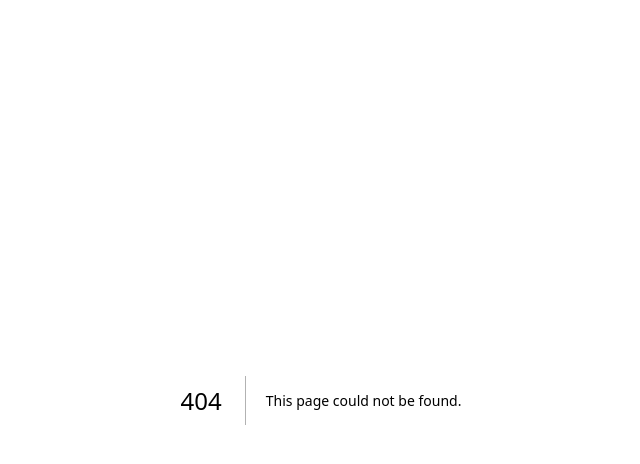
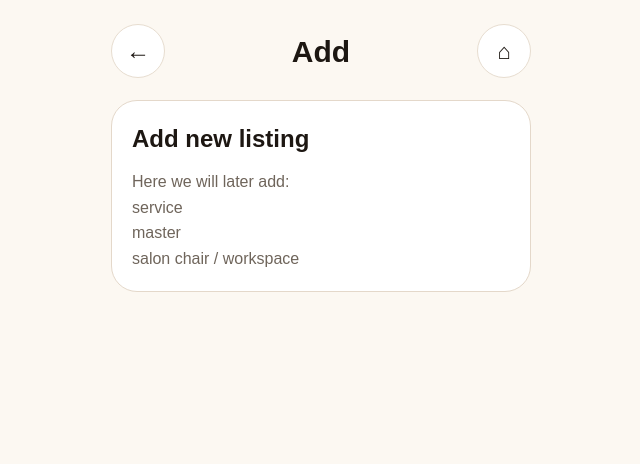
Before and after one commit to bellasalon4u-source/mapbookapp, a Next.js app: page /add in a window 1280 px wide. Before the commit this address had no page. Shown: the top 464 px of the page, without its empty margins (319-959 px from the left). Built offline with nearby package versions, Linux system fonts and the light colour scheme.

Commit message:
create add page

```diff
--- /dev/null
+++ b/app/add/page.tsx
@@ -0,0 +1,80 @@
+'use client';
+
+import { useRouter } from 'next/navigation';
+
+export default function AddPage() {
+  const router = useRouter();
+
+  return (
+    <main
+      style={{
+        minHeight: '100vh',
+        background: '#fcf8f2',
+        fontFamily: 'Arial, sans-serif',
+        color: '#1d1712',
+        padding: 24,
+      }}
+    >
+      <div style={{ maxWidth: 420, margin: '0 auto' }}>
+        <div
+          style={{
+            display: 'flex',
+            justifyContent: 'space-between',
+            alignItems: 'center',
+            marginBottom: 22,
+          }}
+        >
+          <button
+            onClick={() => router.back()}
+            style={{
+              width: 54,
+              height: 54,
+              borderRadius: 999,
+              border: '1px solid #e7ddd0',
+              background: '#fff',
+              fontSize: 24,
+            }}
+          >
+            ←
+          </button>
+
+          <div style={{ fontSize: 30, fontWeight: 800 }}>Add</div>
+
+          <button
+            onClick={() => router.push('/')}
+            style={{
+              width: 54,
+              height: 54,
+              borderRadius: 999,
+              border: '1px solid #e7ddd0',
+              background: '#fff',
+              fontSize: 22,
+            }}
+          >
+            ⌂
+          </button>
+        </div>
+
+        <div
+          style={{
+            background: '#fff',
+            border: '1px solid #e4d8ca',
+            borderRadius: 26,
+            padding: 20,
+          }}
+        >
+          <div style={{ fontSize: 24, fontWeight: 800 }}>Add new listing</div>
+          <div style={{ marginTop: 12, color: '#6f655b', lineHeight: 1.6 }}>
+            Here we will later add:
+            <br />
+            service
+            <br />
+            master
+            <br />
+            salon chair / workspace
+          </div>
+        </div>
+      </div>
+    </main>
+  );
+}
```
